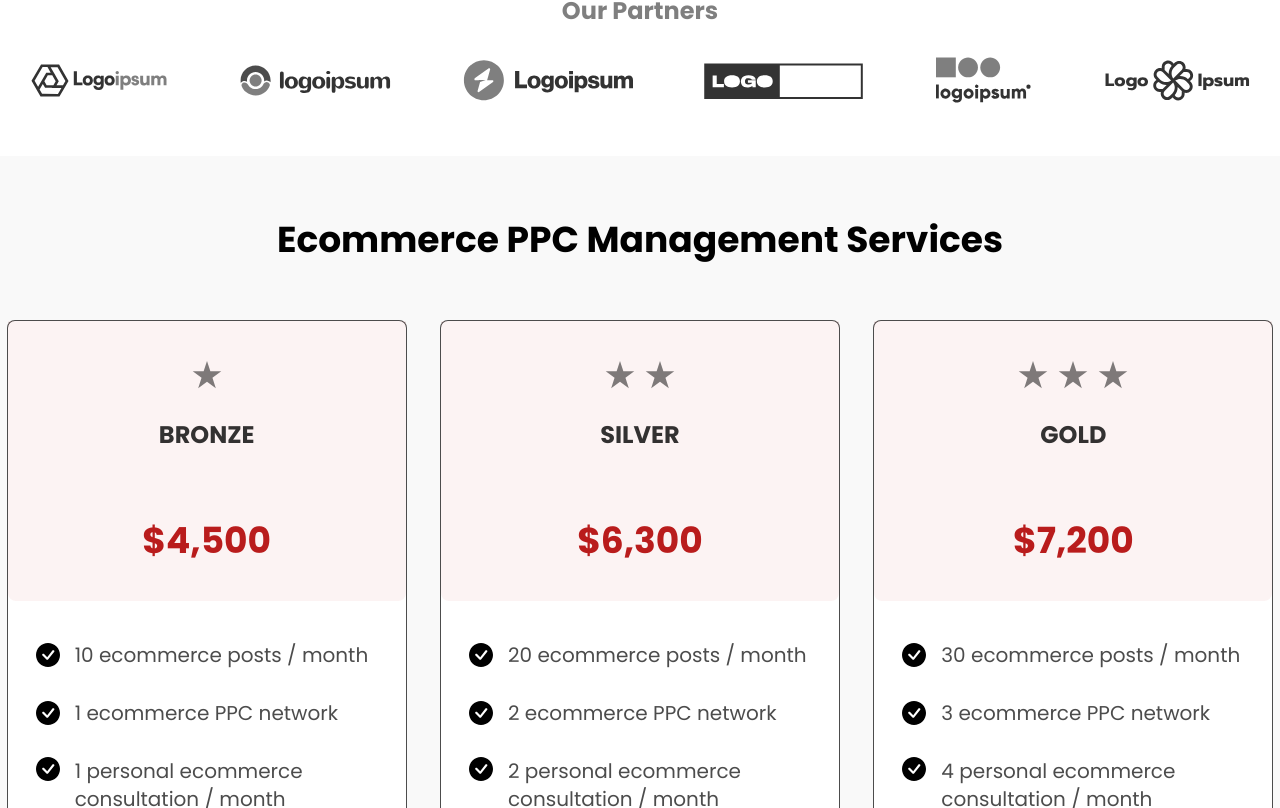
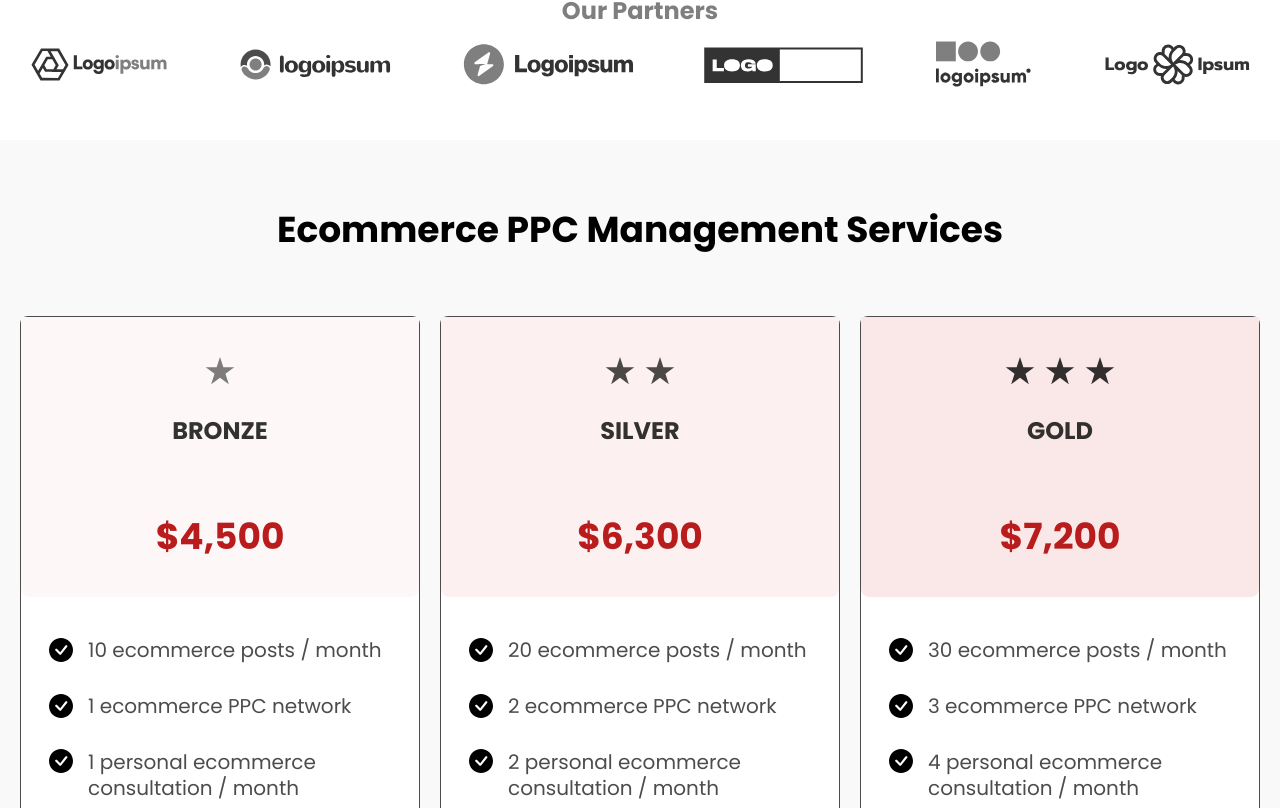
Before and after one commit to Musclednazmul123/muscled-landing-pages, a Next.js app: page / in a window 1280 px wide. Shown: the part 952-1760 px from the top of the page. Built offline with nearby package versions, Linux system fonts and the light colour scheme.

Commit message:
QA-change

```diff
--- a/components/assets/landingPageSVG/SVGIcons/Star.tsx
+++ b/components/assets/landingPageSVG/SVGIcons/Star.tsx
@@ -14,8 +14,7 @@ export default function Star({}: Props) {
       >
         <path
           d="M15 0L18.3677 10.3647H29.2658L20.4491 16.7705L23.8168 27.1353L15 20.7295L6.18322 27.1353L9.55093 16.7705L0.734152 10.3647H11.6323L15 0Z"
-          fill="black"
-          fillOpacity="0.5"
+          fill="currentColor"
         />
       </svg>
     </>
--- a/components/landingPage/LandingPage.tsx
+++ b/components/landingPage/LandingPage.tsx
@@ -18,12 +18,12 @@ export default function LandingPage() {
 			<Testimonial />
 			<PromotionalSection />
 			<ServiceTable />
-			<div className="mt-[120px] px-5 md:px-10 lg:px-20 mx-auto container gap-[60px] lg:flex items-start pb-12">
-				<div className="lg:w-[60%]">
+			<div className="mt-[100px] px-5 md:px-10 lg:px-20 mx-auto container gap-[60px] lg:flex items-start pb-12 relative">
+				<div className="lg:w-[60%] mt-[20px]">
 					<GuideDetails />
 					<Faq />
 				</div>
-				<div className="lg:w-[40%]">
+				<div className="lg:w-[40%] sticky top-0 pt-[20px]">
 					<TableOfContext />
 				</div>
 			</div>
--- a/components/landingPage/OurPartner/OurPartner.tsx
+++ b/components/landingPage/OurPartner/OurPartner.tsx
@@ -28,7 +28,7 @@ export default function OurPartner() {
 				<h2 className="text-2xl font-bold leading-loose text-black text-opacity-50">
 					Our Partners
 				</h2>
-				<div className="mt-5">
+				<div className="mt-1">
 					<div className="flex items-center flex-wrap xl:flex-nowrap justify-center gap-x-[70px] gap-y-4 ">
 						{logo.map((logo, index) => {
 							return <Icon customClasses="" icon={logo.icon} />;
--- a/components/landingPage/PricingPlan/Pricing.tsx
+++ b/components/landingPage/PricingPlan/Pricing.tsx
@@ -3,15 +3,15 @@ import Icon from "../../assets/landingPageSVG/Icons";
 export default function Pricing() {
   return (
     <div className="bg-white w-full pt-[50px]">
-			<div className="py-16 bg-[#F9F9F9]  mx-auto conatiner lg:px-0 md:px-12 px-4">
-				<h2 className="md:text-4xl text-2xl font-bold leading-[130%] text-center">
+      <div className="pt-16 bg-[#F9F9F9]  mx-auto conatiner lg:px-0 md:px-12 px-4">
+        <h2 className="md:text-4xl text-2xl font-bold md:leading-[52px] text-center">
           Ecommerce PPC Management Services
         </h2>
-				<div className="container mx-auto justify-items-center grid sm:grid-cols-1 md:grid-cols-2 lg:grid-cols-3 xl:grid-cols-3 mt-[60px] gap-5">
+        <div className="container mx-auto max-w-[1240px] justify-items-center grid sm:grid-cols-1 md:grid-cols-2 lg:grid-cols-3 xl:grid-cols-3 mt-[60px] gap-5">
           <div className="bg-white max-w-[400px] border rounded-lg border-black border-opacity-70">
-						<div className="inline-flex flex-col space-y-[70px] items-center justify-between py-10 bg-red-700 bg-opacity-5 rounded-bl-lg rounded-br-lg w-full">
+            <div className="inline-flex flex-col space-y-[70px] items-center justify-between py-10 bg-[#FDF7F7] rounded-bl-lg rounded-br-lg w-full">
               <div className="flex flex-col items-center justify-start">
-								<Icon icon="star" customClasses="" />
+                <Icon icon="star" customClasses="text-[#7E7B7B]" />
 
                 <p className="md:text-2xl text-lg mt-[30px] font-bold leading-loose text-black text-opacity-80 uppercase">
                   Bronze{" "}
@@ -24,19 +24,19 @@ export default function Pricing() {
             <div className="px-7 py-10 space-y-[30px]">
               <div className="flex items-center ">
                 <Icon icon="tick" customClasses="" />
-								<p className="md:text-xl text-lg leading-[130%] ml-[15px] text-black text-opacity-70">
+                <p className="md:text-xl text-lg md:leading-[26px] ml-[15px] text-black text-opacity-70">
                   10 ecommerce posts / month
                 </p>
               </div>
               <div className="flex items-center ">
                 <Icon icon="tick" customClasses="" />
-								<p className="md:text-xl text-lg leading-[130%] ml-[15px] text-black text-opacity-70">
+                <p className="md:text-xl text-lg md:leading-[26px] ml-[15px] text-black text-opacity-70">
                   1 ecommerce PPC network
                 </p>
               </div>
               <div className="flex items-start ">
                 <Icon icon="tick" customClasses="" />
-								<p className="md:text-xl text-lg leading-[130%] ml-[15px] text-black text-opacity-70">
+                <p className="md:text-xl text-lg md:leading-[26px] ml-[15px] text-black text-opacity-70">
                   1 personal ecommerce consultation / month
                 </p>
               </div>
@@ -54,11 +54,11 @@ export default function Pricing() {
             </div>
           </div>
           <div className="bg-white border max-w-[400px] rounded-lg border-black border-opacity-70">
-						<div className="inline-flex flex-col space-y-[70px] items-center justify-between py-10 bg-red-700 bg-opacity-5 rounded-bl-lg rounded-br-lg w-full">
+            <div className="inline-flex flex-col space-y-[70px] items-center justify-between py-10 bg-[#FCF0F0] rounded-bl-lg rounded-br-lg w-full">
               <div className="flex flex-col items-center justify-start">
                 <div className="flex items-center gap-x-[10px]">
-									<Icon icon="star" customClasses="" />
-									<Icon icon="star" customClasses="" />
+                  <Icon icon="star" customClasses="text-[#4C4848]" />
+                  <Icon icon="star" customClasses="text-[#4C4848]" />
                 </div>
 
                 <p className="md:text-2xl text-lg mt-[30px] font-bold leading-loose text-black text-opacity-80 uppercase">
@@ -72,19 +72,19 @@ export default function Pricing() {
             <div className="px-7 py-10 space-y-[30px]">
               <div className="flex items-center ">
                 <Icon icon="tick" customClasses="" />
-								<p className="md:text-xl text-lg leading-[130%] ml-[15px] text-black text-opacity-70">
+                <p className="md:text-xl text-lg md:leading-[26px] ml-[15px] text-black text-opacity-70">
                   20 ecommerce posts / month
                 </p>
               </div>
               <div className="flex items-center ">
                 <Icon icon="tick" customClasses="" />
-								<p className="md:text-xl text-lg leading-[130%] ml-[15px] text-black text-opacity-70">
+                <p className="md:text-xl text-lg md:leading-[26px] ml-[15px] text-black text-opacity-70">
                   2 ecommerce PPC network
                 </p>
               </div>
               <div className="flex items-start ">
                 <Icon icon="tick" customClasses="" />
-								<p className="md:text-xl text-lg leading-[130%] ml-[15px] text-black text-opacity-70">
+                <p className="md:text-xl text-lg md:leading-[26px] ml-[15px] text-black text-opacity-70">
                   2 personal ecommerce consultation / month
                 </p>
               </div>
@@ -102,12 +102,12 @@ export default function Pricing() {
             </div>
           </div>
           <div className="bg-white border rounded-lg max-w-[400px] border-black border-opacity-70">
-						<div className="inline-flex flex-col space-y-[70px] items-center justify-between py-10 bg-red-700 bg-opacity-5 rounded-bl-lg rounded-br-lg w-full">
+            <div className="inline-flex flex-col space-y-[70px] items-center justify-between py-10 bg-[#FAE8E8] rounded-bl-lg rounded-br-lg w-full">
               <div className="flex flex-col items-center justify-start">
                 <div className="flex items-center gap-x-[10px]">
-									<Icon icon="star" customClasses="" />
-									<Icon icon="star" customClasses="" />
-									<Icon icon="star" customClasses="" />
+                  <Icon icon="star" customClasses="text-[#322E2E]" />
+                  <Icon icon="star" customClasses="text-[#322E2E]" />
+                  <Icon icon="star" customClasses="text-[#322E2E]" />
                 </div>
 
                 <p className="md:text-2xl text-lg mt-[30px] font-bold leading-loose text-black text-opacity-80 uppercase">
@@ -121,19 +121,19 @@ export default function Pricing() {
             <div className="px-7 py-10 space-y-[30px]">
               <div className="flex items-center ">
                 <Icon icon="tick" customClasses="" />
-								<p className="md:text-xl text-lg leading-[130%] ml-[15px] text-black text-opacity-70">
+                <p className="md:text-xl text-lg md:leading-[26px] ml-[15px] text-black text-opacity-70">
                   30 ecommerce posts / month
                 </p>
               </div>
               <div className="flex items-center ">
                 <Icon icon="tick" customClasses="" />
-								<p className="md:text-xl text-lg leading-[130%] ml-[15px] text-black text-opacity-70">
+                <p className="md:text-xl text-lg md:leading-[26px] ml-[15px] text-black text-opacity-70">
                   3 ecommerce PPC network
                 </p>
               </div>
               <div className="flex items-start ">
                 <Icon icon="tick" customClasses="" />
-								<p className="md:text-xl text-lg leading-[130%] ml-[15px] text-black text-opacity-70">
+                <p className="md:text-xl text-lg md:leading-[26px] ml-[15px] text-black text-opacity-70">
                   4 personal ecommerce consultation / month
                 </p>
               </div>
--- a/components/landingPage/PromotionalSection/PromotionalSection.tsx
+++ b/components/landingPage/PromotionalSection/PromotionalSection.tsx
@@ -3,10 +3,10 @@ import React from "react";
 export default function PromotionalSection() {
   return (
     <div className="lg:px-20 md:px-12 px-4 py-20 bg-[#C40000] bg-opacity-[0.06] mt-[120px] flex flex-col justify-center items-center">
-			<p className="md:text-4xl text-2xl font-bold leading-[52px] text-center  max-w-[1000px]">
+      <p className="md:text-[40px] text-2xl font-bold md:leading-[52px] leading-[52px] text-center  max-w-[1000px]">
         Boost your orders with our PPC Management Service
       </p>
-			<p className="md:text-xl text-base leading-[30px] text-center mt-5 max-w-[1000px]">
+      <p className="md:text-xl text-base xl:leading-[30px] leading-[30px] text-center mt-5 max-w-[1000px]">
         Your company might be running late now that around 65% of small to
         midsized businesses had taken that mad dash to PPC advertising. What you
         need is a competitive strategy. Even if you take that step now, it won’t
--- a/components/landingPage/Testimonials/Testimonial.tsx
+++ b/components/landingPage/Testimonials/Testimonial.tsx
@@ -6,7 +6,7 @@ import PlayIcon from "../../playIcon";
 export default function Testimonial() {
 	return (
 		<>
-			<div className=" py-20 bg-black">
+			<div className=" py-20 bg-black mt-[141px]">
 				<div className="px-5 md:px-10 lg:px-20 mx-auto container">
 					<div className="lg:flex items-start justify-between lg:justify-center lg:gap-x-[60px]">
 						<div className="lg:max-w-[580px]  pb-[76px]">
--- a/package.json
+++ b/package.json
@@ -4,7 +4,7 @@
 	"main": "index.js",
 	"license": "MIT",
 	"scripts": {
-		"dev": "nodemon src/main.ts",
+		"dev": "next dev",
 		"build:clean": "rimraf .next",
 		"build:ui": "npx next build",
 		"build:server": "npx tsc --project tsconfig.server.json && npx babel .next/production-server -d .next/production-server --extensions \".js\"",
```
Also changed, not shown: components/landingPage/FAQ/FAQ.tsx (+10 -2 lines), components/landingPage/FAQ/QuestionCard.tsx (+10 -7 lines), components/landingPage/TableOfContext/TableOfContext.tsx (+8 -6 lines), components/landingPage/guideDetails/GuideDetails.tsx (+37 -27 lines), 2 other files (tests, documents, lock files or other folders). Lines whose indentation alone changed are shown as unchanged.
